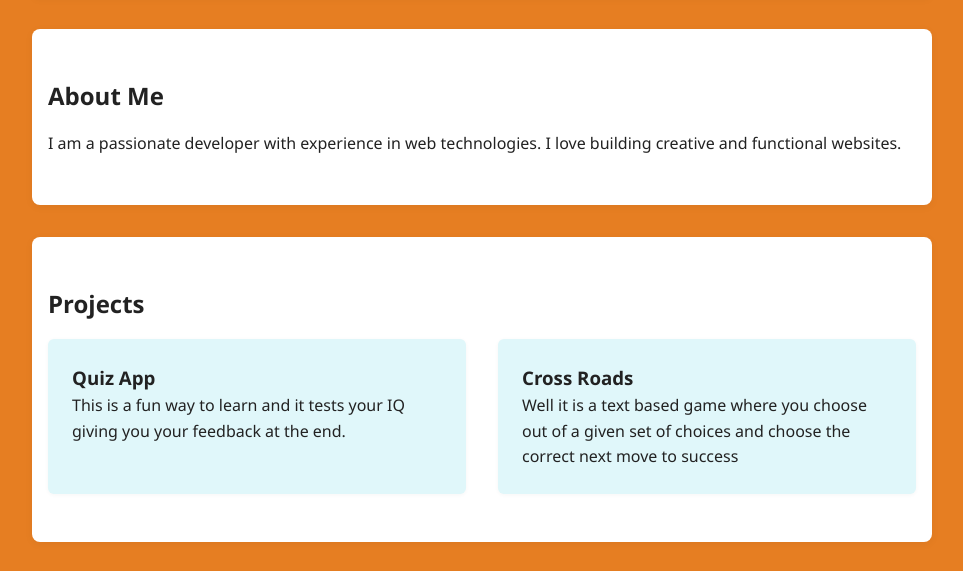
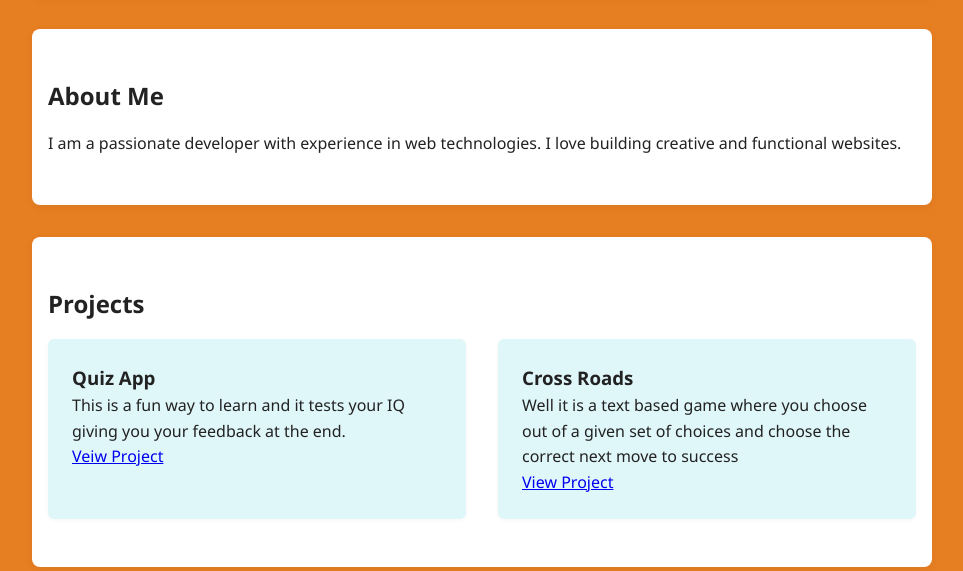
Before and after one commit to INDIE-coder001/Personal-Portfolio, a plain HTML site: page Index.html in a window 1280 px wide. Shown: the part 189-760 px from the top of the page, without its empty margins (158-1121 px from the left). Drawn offline with Linux system fonts and the light colour scheme.

Commit message:
Update two

```diff
--- a/Index.html
+++ b/Index.html
@@ -22,10 +22,12 @@
                 <div class="project-item">
                     <h3>Quiz App</h3>
                     <p>This is a fun way to learn and it tests your IQ giving you your feedback at the end.</p>
+                    <a href="https://quizapp00111.netlify.app/">Veiw Project </a>
                 </div>
                 <div class="project-item">
                     <h3>Cross Roads</h3>
                     <p>Well it is a text based game where you choose out of a given set of choices and choose the correct next move to success</p>
+                    <a href="#">View Project</a>
                 </div>
                 <!-- Add more projects as needed -->
             </div>
```
